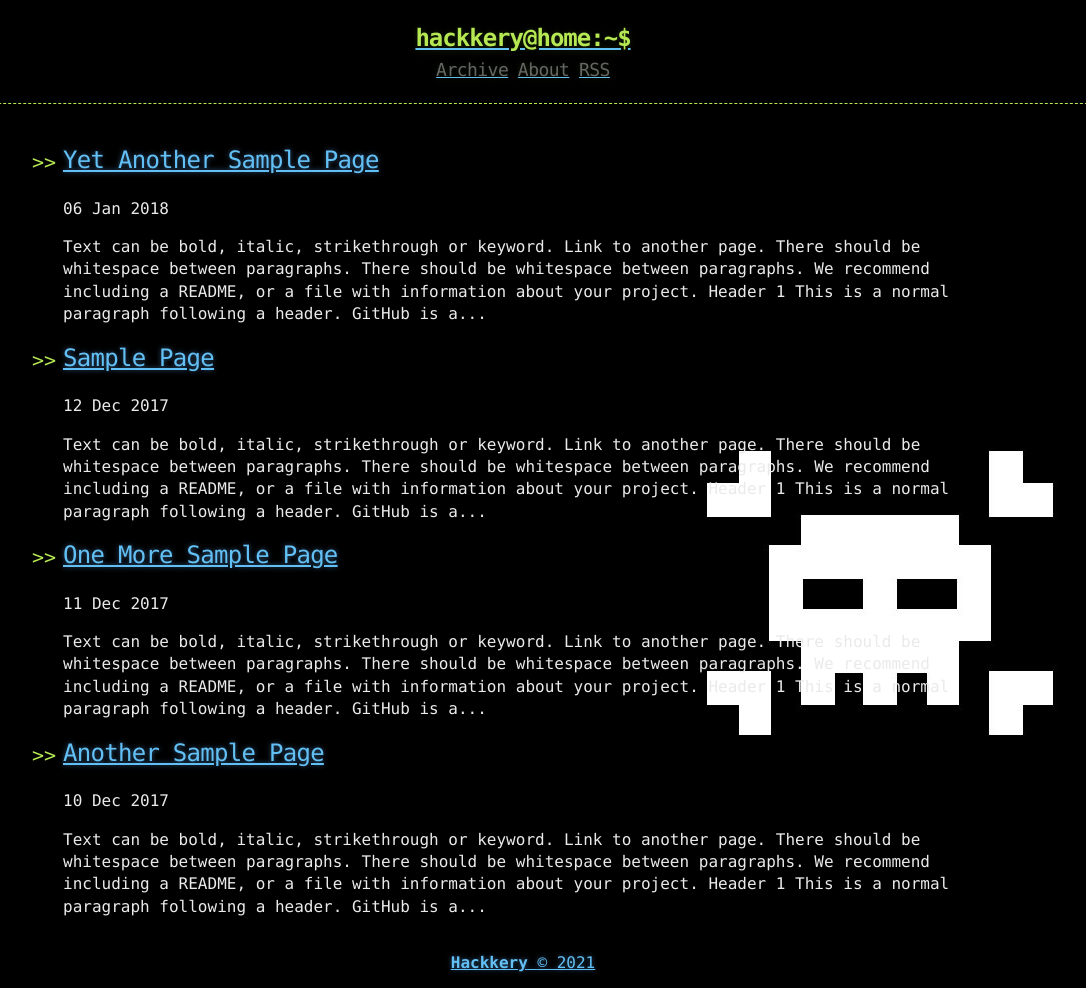
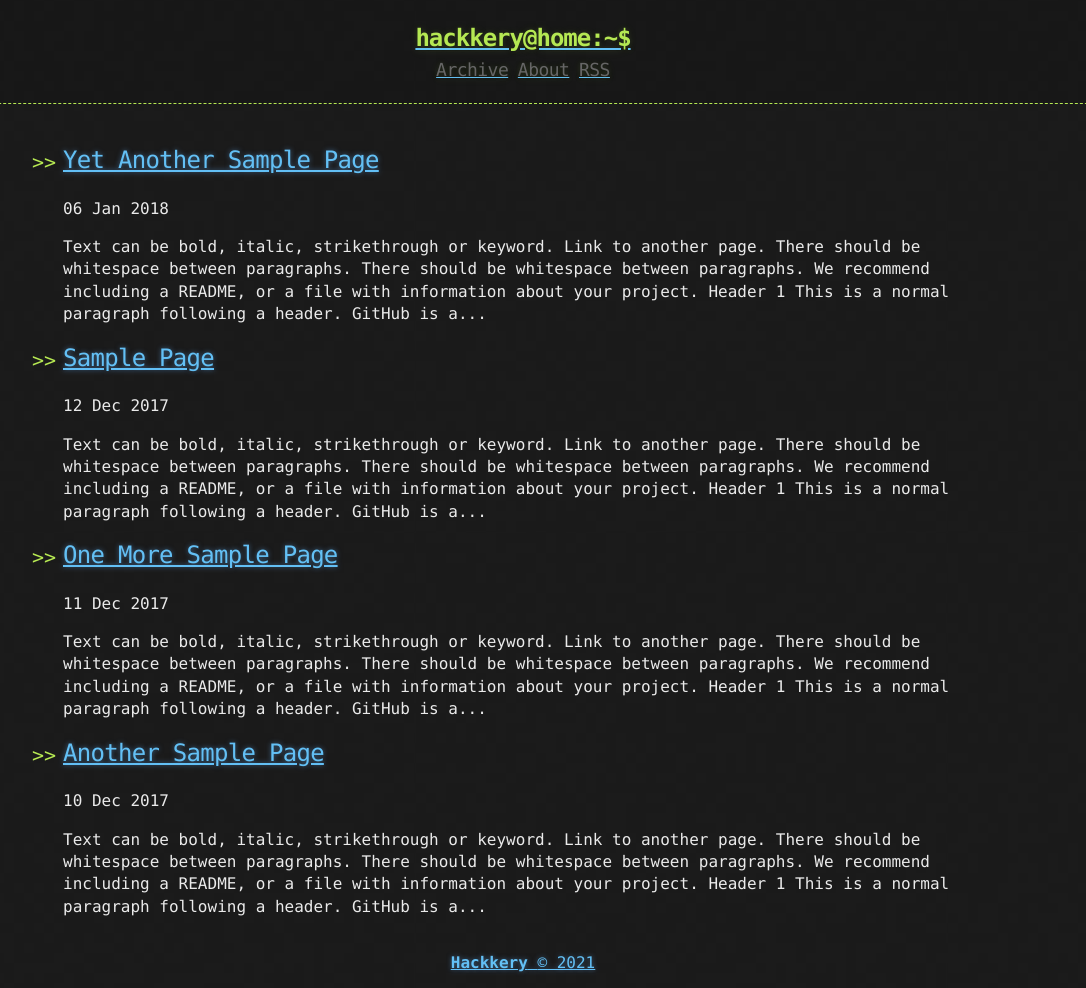
Before and after one commit to hackkery/hackkery.github.io, a Jekyll site: the page built from index.html, in a window 1280 px wide. Shown: the whole page, without its empty margins (117-1203 px from the left). Built offline with Jekyll 4.4.1, drawn with Linux system fonts in a browser that asks for light colours; the list of posts is cut into pages by our own code.

Commit message:
blog update 3

```diff
--- a/_sass/base.scss
+++ b/_sass/base.scss
@@ -14,7 +14,7 @@ $blockquote-border: $dove-grey !default;
 body {
   margin: 0;
   padding: 0;
-  background: $body-background url("../assets/bkg.jpg") 0 0;
+  background: $body-background url("../assets/bkg.png") 0 0;
   color: $body-foreground;
   font-size: 16px;
   line-height: 1.5;
```
